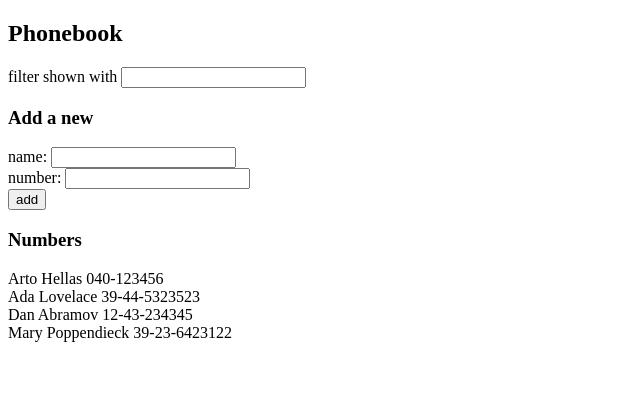
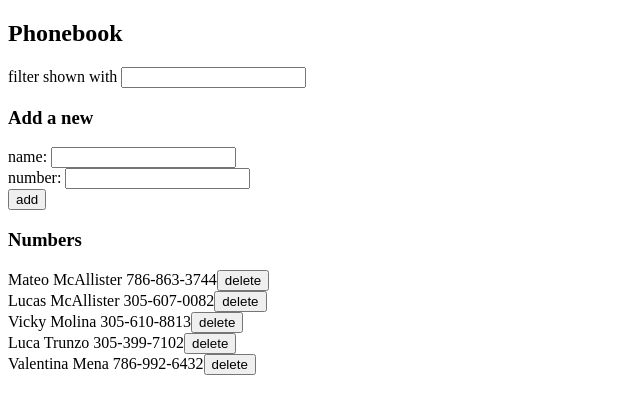
Before and after one commit to mateomcalli/FSO, a React (Vite) app in the folder part2/secondapp/: page / in a window 1280 px wide. Shown: the top 414 px of the page, without its empty margins (0-640 px from the left). Built offline with nearby package versions, Linux system fonts and the light colour scheme; data requests are answered from the project's data file.

Commit message:
Exercises 2.12-14

```diff
--- a/part2/secondapp/db.json
+++ b/part2/secondapp/db.json
@@ -1,24 +1,29 @@
 {
   "persons": [
     {
-      "name": "Arto Hellas",
-      "number": "040-123456",
-      "id": "1"
+      "id": "a725",
+      "name": "Mateo McAllister",
+      "number": "786-863-3744"
     },
     {
-      "name": "Ada Lovelace",
-      "number": "39-44-5323523",
-      "id": "2"
+      "id": "f44d",
+      "name": "Lucas McAllister",
+      "number": "305-607-0082"
     },
     {
-      "name": "Dan Abramov",
-      "number": "12-43-234345",
-      "id": "3"
+      "id": "6fed",
+      "name": "Vicky Molina",
+      "number": "305-610-8813"
     },
     {
-      "name": "Mary Poppendieck",
-      "number": "39-23-6423122",
-      "id": "4"
+      "id": "f2f4",
+      "name": "Luca Trunzo",
+      "number": "305-399-7102"
+    },
+    {
+      "id": "97b3",
+      "name": "Valentina Mena",
+      "number": "786-992-6432"
     }
   ]
 }
--- a/part2/secondapp/src/App.jsx
+++ b/part2/secondapp/src/App.jsx
@@ -16,7 +16,7 @@ const App = () => {
     PhonebookData
     .get()
     .then(initial => setPersons(initial))
-  })
+  }, [])
 
   const addPerson = (event) => {
   /* Goes through various checks and adds a person to the
@@ -41,6 +41,14 @@ const App = () => {
     setNumber('')
   }
 
+  const removePerson = (id,n) => {
+    if (window.confirm(`delete ${n}?`)) {
+      PhonebookData
+      .remove(id)
+      .then(() => setPersons(persons.filter(person => person.id !== id)))
+    }
+  }
+
   return (
     <div>
       <h2>Phonebook</h2>
@@ -54,7 +62,7 @@ const App = () => {
         setNumber = {setNumber}
       />
       <h3>Numbers</h3>
-      <Display filter = {filter} persons = {persons}/>
+      <Display filter = {filter} persons = {persons} removePerson={removePerson}/>
     </div>
   )
 }
--- a/part2/secondapp/src/components/Display.jsx
+++ b/part2/secondapp/src/components/Display.jsx
@@ -1,4 +1,4 @@
-const Display = ({persons, filter}) => {
+const Display = ({persons, filter, removePerson}) => {
   return (
   /* Compares the inputted name with the filter and only
      displays the names that comply with the filter (by using map)
@@ -9,6 +9,7 @@ const Display = ({persons, filter}) => {
       .map(person => (
         <div key={person.id}>
           {person.name} {person.number}
+          <button type = "button" onClick = {() => removePerson(person.id,person.name)}>delete</button>
         </div>
       ))}
     </div>
--- a/part2/secondapp/src/services/PhonebookData.js
+++ b/part2/secondapp/src/services/PhonebookData.js
@@ -17,4 +17,13 @@ const add = (newPerson) => {
       .then(response => response.data)
   )
 }
-export default {get,add}
+
+const remove = (id) => {
+  return (
+    axios
+    .delete(`http://localhost:3001/persons/${id}`)
+    .then(response => response.data)
+  )
+}
+
+export default { get, add, remove }
```
